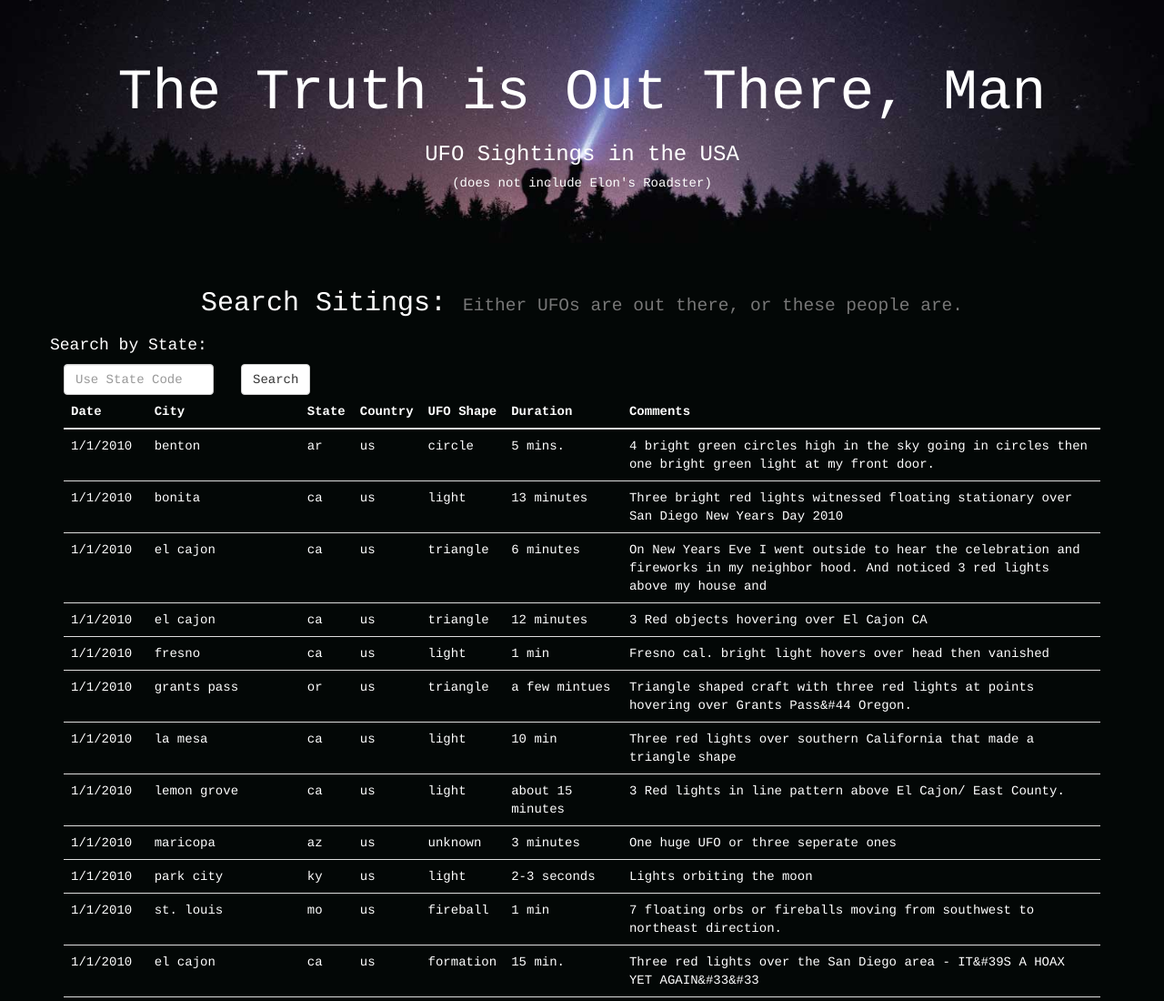
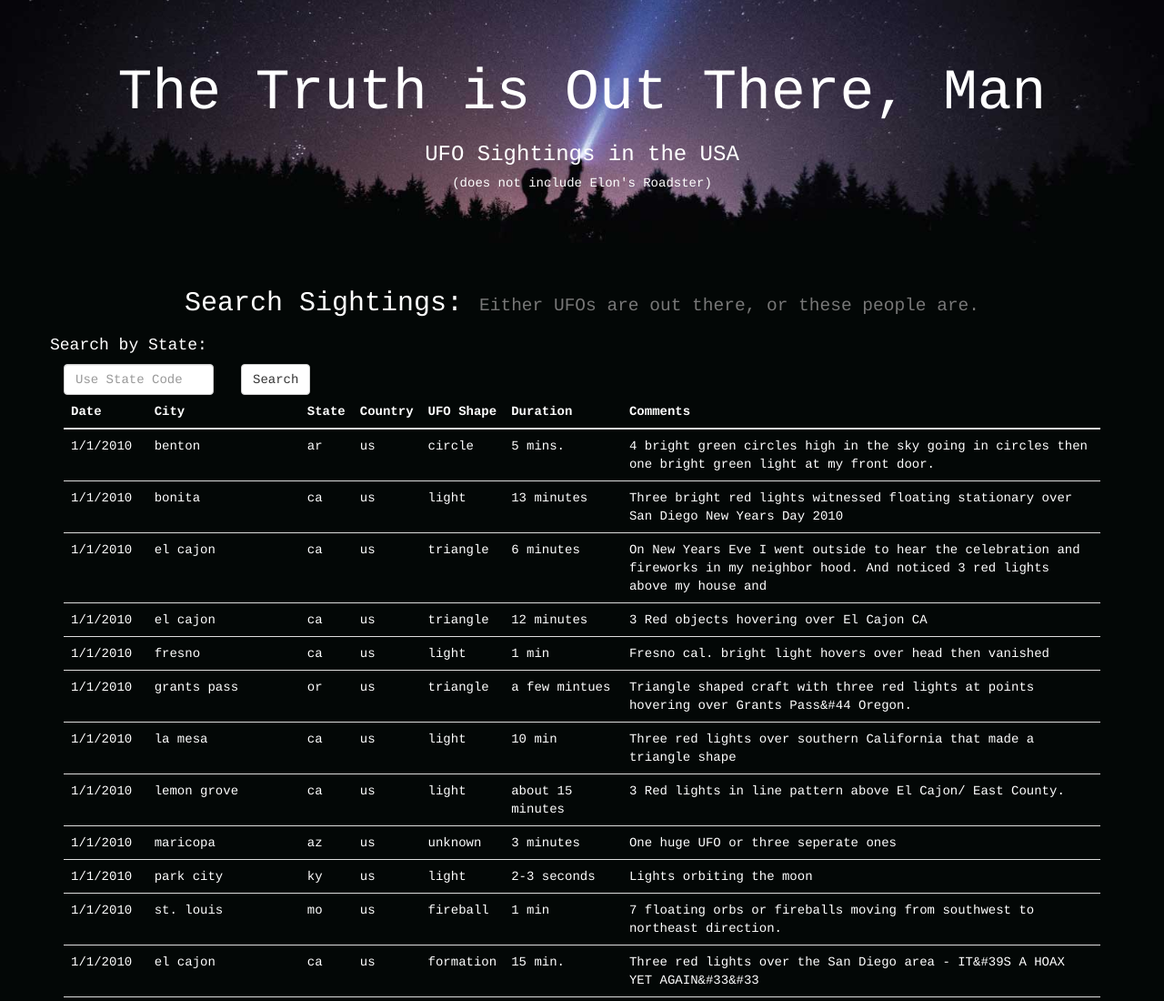
Before and after one commit to tullyvelte/UFOsightings, a plain HTML site: page index.html in a window 1280 px wide. Shown: the top 1100 px of the page at 91% size. Drawn offline with nearby package versions, Linux system fonts and the light colour scheme.

Commit message:
Update index.html

```diff
--- a/index.html
+++ b/index.html
@@ -45,7 +45,7 @@ body {
     <div class="container">
         <div class="row">
             <div class="col-md-12" style="text-align: center">
-                <h2>Search Sitings:
+                <h2>Search Sightings:
                 <small class="text-muted">Either UFOs are out there, or these people are.</small>
                 </h2>
             </div>
```
